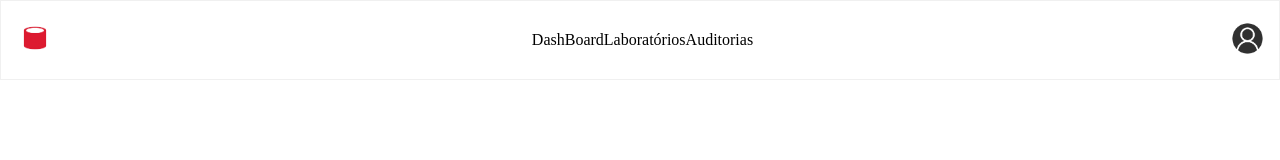
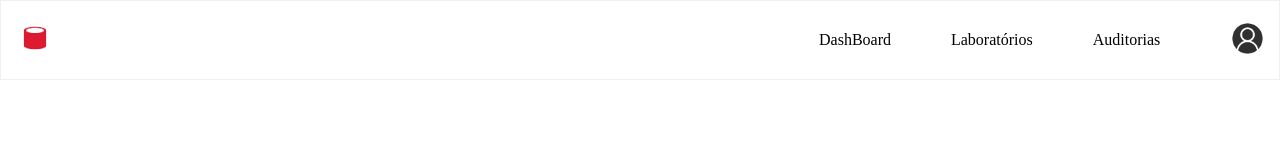
Before and after one commit to gaabrielrodrigues/Laboratory-Management-System-and-5S, a plain HTML site: page frontend/Cadastro-EdicaoDeLab/index.html in a window 1280 px wide. Drawn offline with Linux system fonts and the light colour scheme.

Commit message:
frontend

```diff
--- a/frontend/Cadastro-EdicaoDeLab/index.html
+++ b/frontend/Cadastro-EdicaoDeLab/index.html
@@ -10,7 +10,8 @@
     <div>
         <img id="icon" src="./icon.png" alt="">
     </div>
-    <div class="atalhos">
+   <div class="direita-nav">
+    <div class="nav">
         <p>DashBoard</p>
         <p>Laboratórios</p>
         <p>Auditorias</p>
@@ -20,6 +21,7 @@
             <img id="pessoinha" src="./pessoinha.png" alt="">
         </a>
     </div>
+   </div>
 </header>
 <body>
 
--- a/frontend/Cadastro-EdicaoDeLab/style.css
+++ b/frontend/Cadastro-EdicaoDeLab/style.css
@@ -21,8 +21,16 @@ header{
     height: 43px;
     width: 43px;
 }
-.atalhos{
+.nav{
+    gap: 60px;
     display: flex;
     flex-direction: row;
     justify-content: space-between;
 }
+.direita-nav{
+    width: 450px;
+    display: flex;
+    flex-direction: row;
+    align-items: center;
+    justify-content: space-between;
+}
```
